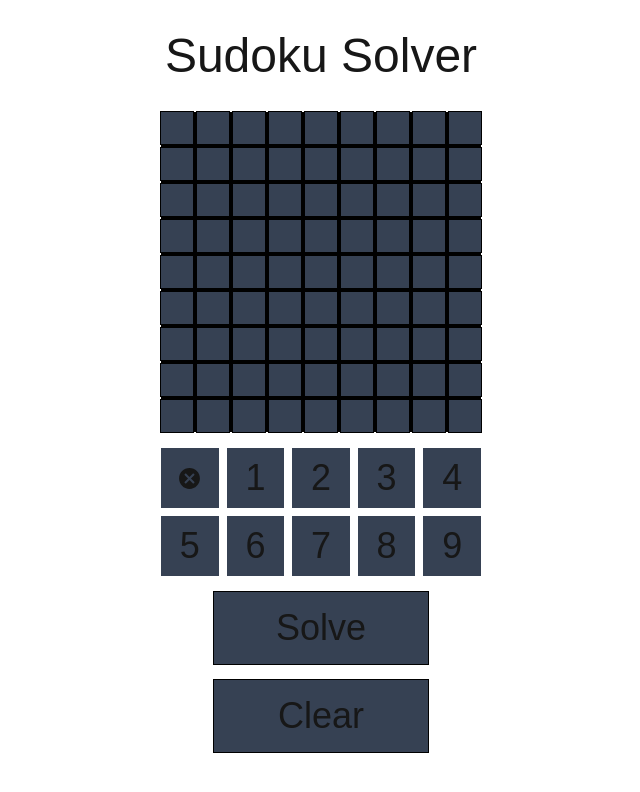
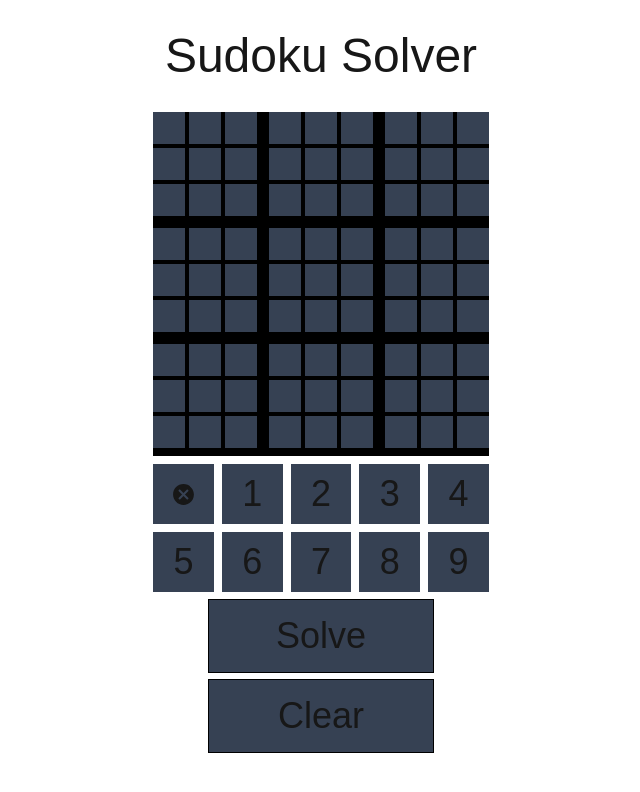
Before and after one commit to Robbysim37/sudoku-solver, a Next.js app: page / in a window 1280 px wide. Shown: the top 792 px of the page, without its empty margins (319-959 px from the left). Built offline with nearby package versions, Linux system fonts and the light colour scheme.

Commit message:
added gaps between collections of 9 cells to create boxes on the puzzle grid

```diff
--- a/src/app/page.js
+++ b/src/app/page.js
@@ -34,11 +34,23 @@ export default function Home() {
     <div className="flex flex-col items-center">
       <h1 className="text-5xl my-8">Sudoku Solver</h1>
       <div className="h-[80vh] flex flex-col justify-between items-center">
-        <div className="bg-black grid grid-cols-9 gap-1">
-          {clue.map((row, rowIndex)=> row.map((col,colIndex) => {
-            return <Cell rowIndex={rowIndex} colIndex={colIndex} editClue={editClue} pos={[rowIndex, colIndex]} key={`${rowIndex}-${colIndex}`}>{col}</Cell>
-          }))}
-        </div>
+      <div className="w-full overflow-x-hidden">
+        <div className="bg-black grid mx-auto gap-x-[0.25rem] gap-y-[0.25rem]"
+          style={{ gridTemplateColumns: `repeat(${clue[0].length}, min-content)`}}>
+          {clue.map((row, rowIndex) =>
+            row.map((cell, colIndex) => (
+              <Cell
+              key={`${rowIndex}-${colIndex}`}
+              rowIndex={rowIndex}
+              colIndex={colIndex}
+              rowLength={row.length}
+              editClue={editClue}
+              >{cell}
+        </Cell>
+      ))
+    )}
+  </div>
+      </div>
         <div className="grid grid-cols-5 gap-2 h-1/5 w-full">
           <NumberSelector setCurrNumber={setCurrNumber}>{null}</NumberSelector>
           <NumberSelector setCurrNumber={setCurrNumber}>1</NumberSelector>
--- a/src/components/cell.js
+++ b/src/components/cell.js
@@ -1,14 +1,23 @@
-const Cell = (props) => {
+const Cell = ({ rowIndex, colIndex, rowLength, editClue, children }) => {
+    const setValue = () => {
+      editClue([rowIndex, colIndex]);
+    };
 
-    const setValue = () => {
-        props.editClue(props.pos)
-    }
+    const isThirdCol = (colIndex + 1) % 3 === 0 && colIndex !== rowLength - 1;
+    const isThirdRow = (rowIndex + 1) % 3 === 0;
 
-
-    return <div onClick={setValue}
-    className={` bg-gray-700 w-[4vh] h-[4vh] flex justify-center items-center text-4xl outline-1 outline-black`}>
-        {props.children}
-    </div>
-}
+    return (
+      <div
+        onClick={setValue}
+        className="bg-gray-700 w-[4vh] h-[4vh] flex justify-center items-center text-4xl outline-1 outline-black"
+        style={{
+          marginRight: isThirdCol ? "0.5rem" : "0",
+          marginBottom: isThirdRow ? "0.5rem" : "0",
+        }}
+      >
+        {children}
+      </div>
+    );
+  };
 
 export default Cell
```
